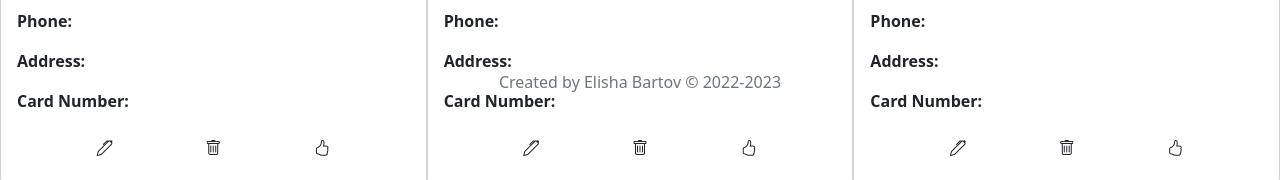
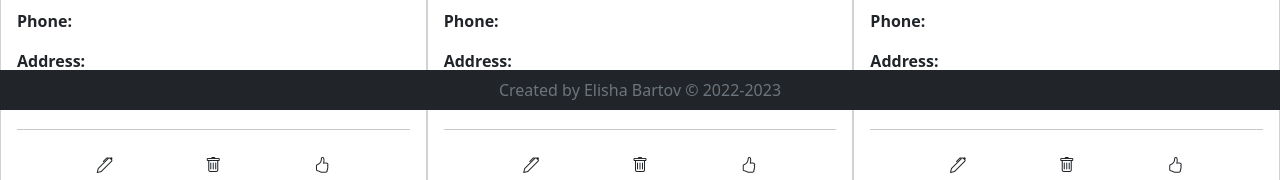
Before and after one commit to BartovElisha/react-app-business-card, a React (Create React App) app: page / in a window 1280 px wide. Shown: the part 690-870 px from the top of the page. Built offline with nearby package versions, Linux system fonts and the light colour scheme.

Commit message:
Updated footer and body elements.

```diff
--- a/public/index.html
+++ b/public/index.html
@@ -25,7 +25,7 @@
   <title>React App Business Card</title>
 </head>
 
-<body class="h-100">
+<body class="h-100 d-flex flex-column">
   <noscript>You need to enable JavaScript to run this app.</noscript>
   <div id="root"></div>
   <!--
--- a/src/components/Footer.tsx
+++ b/src/components/Footer.tsx
@@ -1,6 +1,6 @@
 function Footer() {
     return (
-        <footer className="mt-5 mb-3 text-muted text-center fixed-bottom">
+        <footer className="py-2 bg-dark text-muted text-center fixed-bottom">
             Created by Elisha Bartov &copy; 2022-2023
         </footer>
     );
--- a/src/pages/Card/Card.tsx
+++ b/src/pages/Card/Card.tsx
@@ -10,6 +10,7 @@ function Card() {
                     <p><strong>Phone:</strong></p>
                     <p><strong>Address:</strong></p>
                     <p><strong>Card Number:</strong></p>
+                    <hr />
                     <div className="d-flex justify-content-evenly">
                         <button className="btn btn-default">
                             <i className="bi-pen"></i>
```
Also changed, not shown: SOW/Examples/footer down.png (added).
